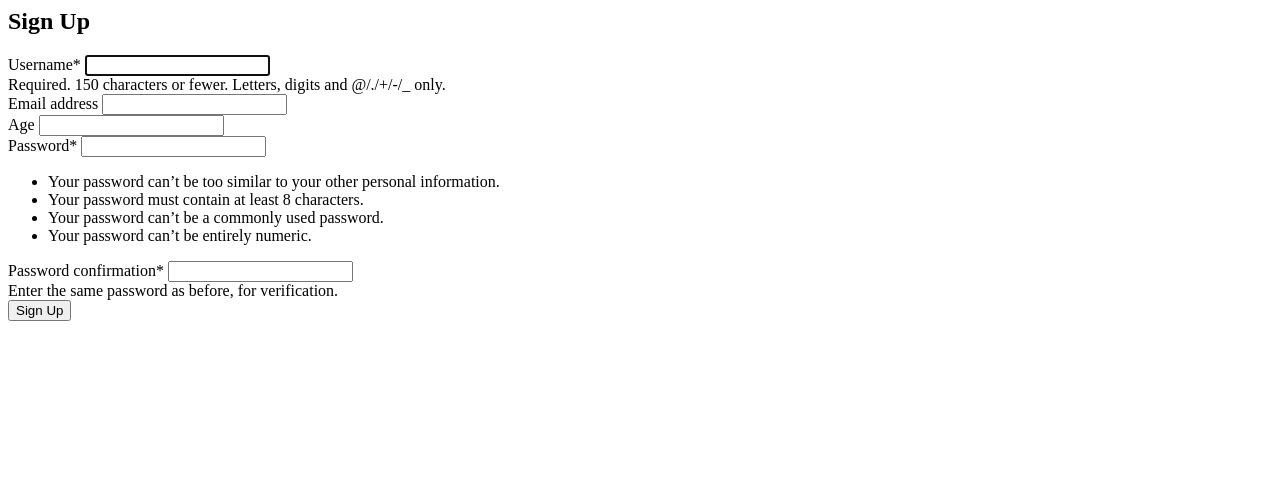
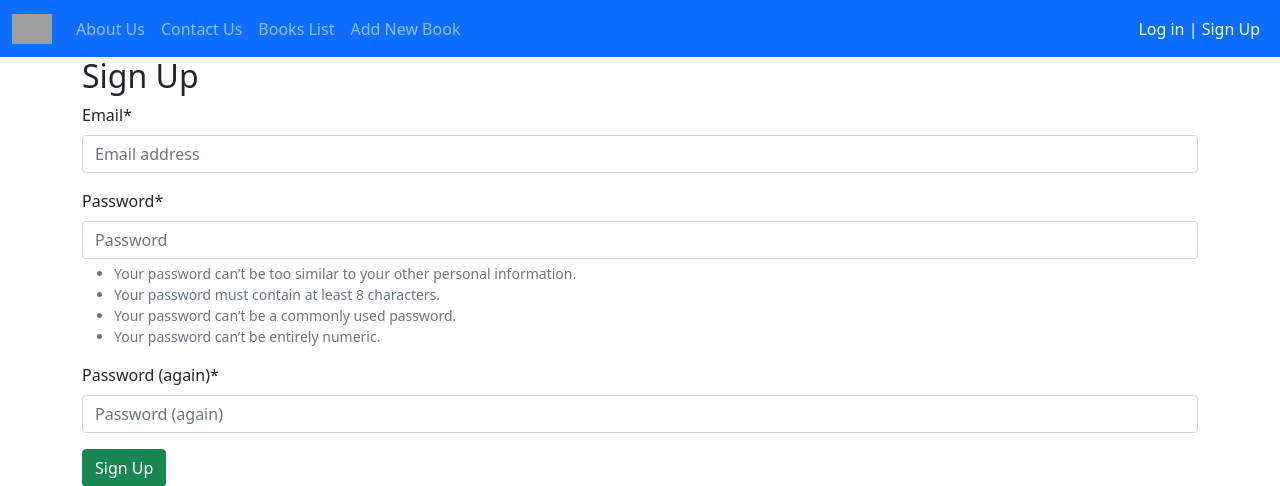
Before and after one commit to saida-stack/OnlineShop, a Django app: page /accounts/signup/ in a window 1280 px wide. Shown: the top 486 px of the page. Run offline with Django 5.2, Linux system fonts and the light colour scheme; some libraries are stand-ins or nearby versions; grey boxes are pictures that could not be loaded.

Commit message:
install django allauth package

```diff
--- a/accounts/urls.py
+++ b/accounts/urls.py
@@ -1,8 +1,8 @@
-from django.urls import path
-
-from . import views
-
-urlpatterns = [
-    path('login/', views.LogInView.as_view(), name='login'),
-    path('signup/', views.SignUpView.as_view(), name='signup'),
-]
+# from django.urls import path
+#
+# from . import views
+#
+# urlpatterns = [
+#     path('login/', views.LogInView.as_view(), name='login'),
+#     path('signup/', views.SignUpView.as_view(), name='signup'),
+# ]
--- a/accounts/views.py
+++ b/accounts/views.py
@@ -1,15 +1,15 @@
-from django.views.generic import CreateView
-from django.urls import reverse_lazy
-
-from .forms import CustomUserCreationForm
+# from django.views.generic import CreateView
+# from django.urls import reverse_lazy
+#
+# from .forms import CustomUserCreationForm
+#
+#
+# class LogInView(CreateView):
+#     form_class = CustomUserCreationForm
+#     template_name = 'account/login.html'
 
 
-class LogInView(CreateView):
-    form_class = CustomUserCreationForm
-    template_name = 'registration/login.html'
-
-
-class SignUpView(CreateView):
-    form_class = CustomUserCreationForm
-    template_name = 'registration/signup.html'
-    success_url = reverse_lazy('login')
+# class SignUpView(CreateView):
+#     form_class = CustomUserCreationForm
+#     template_name = 'account/signup.html'
+#     success_url = reverse_lazy('login')
--- a/config/urls.py
+++ b/config/urls.py
@@ -24,8 +24,9 @@ urlpatterns = [
     path('admin/', admin.site.urls),
     # path('home/', TemplateView.as_view(template_name='home.html'), name='home'),
     path('', include('pages.urls'), name='pages'),
-    path('accounts/', include('django.contrib.auth.urls')),
-    path('accounts/', include('accounts.urls'), name='account'),
+    path('accounts/', include('allauth.urls')),
+    # path('accounts/', include('django.contrib.auth.urls')),
+    # path('accounts/', include('accounts.urls'), name='account'),
 
     # path('books/', include('books.urls'), name='books'),
 ]
--- a/templates/_base.html
+++ b/templates/_base.html
@@ -1,2 +1,92 @@
-{% block title %} {% endblock %}
-{% block content %} {% endblock %}
+<!doctype html>
+<html lang="en">
+
+{% load static %}
+
+<head>
+    <!-- Required meta tags -->
+    <meta charset="utf-8">
+    <meta name="viewport" content="width=device-width, initial-scale=1">
+
+    <!-- Bootstrap CSS -->
+    <link href="https://cdn.jsdelivr.net/npm/bootstrap@5.1.3/dist/css/bootstrap.min.css" rel="stylesheet"
+          integrity="sha384-1BmE4kWBq78iYhFldvKuhfTAU6auU8tT94WrHftjDbrCEXSU1oBoqyl2QvZ6jIW3" crossorigin="anonymous">
+
+    <link rel="stylesheet" href="{% static "css/style.css" %}">
+
+    {% block styles %}
+
+    {% endblock %}
+
+    <title>
+        {% block pagetitle %}
+
+        {% endblock pagetitle %}
+    </title>
+
+    {#    <link href="{% static "css/style.css" %}" rel="stylesheet"#}
+    {#          integrity="sha384-1BmE4kWBq78iYhFldvKuhfTAU6auU8tT94WrHftjDbrCEXSU1oBoqyl2QvZ6jIW3" crossorigin="anonymous">#}
+    {##}
+    {#    <title>{% block pagetitle %}{% endblock pagetitle %}</title>#}
+</head>
+<body>
+<nav class="navbar navbar-expand-lg navbar-dark bg-primary">
+    <div class="container-fluid">
+        <a class="navbar-brand" href="{% url 'home' %}">
+            <img src="{% static 'icons/book.png' %}" alt="" height="30" class="d-inline-block align-text-top">
+        </a>
+        <button class="navbar-toggler" type="button" data-bs-toggle="collapse" data-bs-target="#navbarNavAltMarkup"
+                aria-controls="navbarNavAltMarkup" aria-expanded="false" aria-label="Toggle navigation">
+            <span class="navbar-toggler-icon"></span>
+        </button>
+        <div class="collapse navbar-collapse" id="navbarNavAltMarkup">
+            <div class="navbar-nav">
+                <a class="nav-link" aria-current="page" href="{% url 'about' %}">About Us</a>
+                <a class="nav-link" href="{% url 'contact' %}">Contact Us</a>
+                <a class="nav-link" href="{% url 'books_list' %}">Books List</a>
+                <a class="nav-link" href="{% url 'book_create' %}">Add New Book</a>
+            </div>
+        </div>
+        <div class="mx-2 text-white">
+            {% if user.is_authenticated %}
+                <form action="{% url 'logout' %}" method="post">
+                    {% csrf_token %}
+                    <button type="submit" class="btn btn-info">Log Out</button>
+                    | <a href="{% url 'password_change' %}" class="btn btn-info">Change Password?</a>
+                </form>
+                Welcome {{ user.username }}
+            {% else %}
+                <a href="{% url 'login' %}" class="link-light text-decoration-none">Log in</a> |
+                <a href="{% url 'signup' %}" class="link-light text-decoration-none">Sign Up</a>
+            {% endif %}
+        </div>
+    </div>
+</nav>
+
+{#<div class="container-fluid bg-info">#}
+{#    <div class="row py-3">#}
+{#        <div class="col-md-8 col-md-10 mx-auto">#}
+{#            <h3 class="my-4 mt-3 text-white">Welcome to Python and Django Blog</h3>#}
+{#            <p class="text-light">We share python and django tips and tricks here</p>#}
+{#        </div>#}
+{#    </div>#}
+{#</div>#}
+
+{% block content %}
+
+{% endblock content %}
+
+<!-- Optional JavaScript; choose one of the two! -->
+
+<!-- Option 1: Bootstrap Bundle with Popper -->
+<script src="https://cdn.jsdelivr.net/npm/bootstrap@5.1.3/dist/js/bootstrap.bundle.min.js"
+        integrity="sha384-ka7Sk0Gln4gmtz2MlQnikT1wXgYsOg+OMhuP+IlRH9sENBO0LRn5q+8nbTov4+1p"
+        crossorigin="anonymous"></script>
+
+<!-- Option 2: Separate Popper and Bootstrap JS -->
+<!--
+<script src="https://cdn.jsdelivr.net/npm/@popperjs/core@2.10.2/dist/umd/popper.min.js" integrity="sha384-7+zCNj/IqJ95wo16oMtfsKbZ9ccEh31eOz1HGyDuCQ6wgnyJNSYdrPa03rtR1zdB" crossorigin="anonymous"></script>
+<script src="https://cdn.jsdelivr.net/npm/bootstrap@5.1.3/dist/js/bootstrap.min.js" integrity="sha384-QJHtvGhmr9XOIpI6YVutG+2QOK9T+ZnN4kzFN1RtK3zEFEIsxhlmWl5/YESvpZ13" crossorigin="anonymous"></script>
+-->
+</body>
+</html>
```
Also changed, not shown: config/settings.py (+42 -1 lines), requirements.txt (+16 -6 lines), templates/account/logout.html (added, +12 -0 lines), templates/account/login.html (renamed from templates/registration/login.html), templates/account/signup.html (renamed from templates/registration/signup.html).
